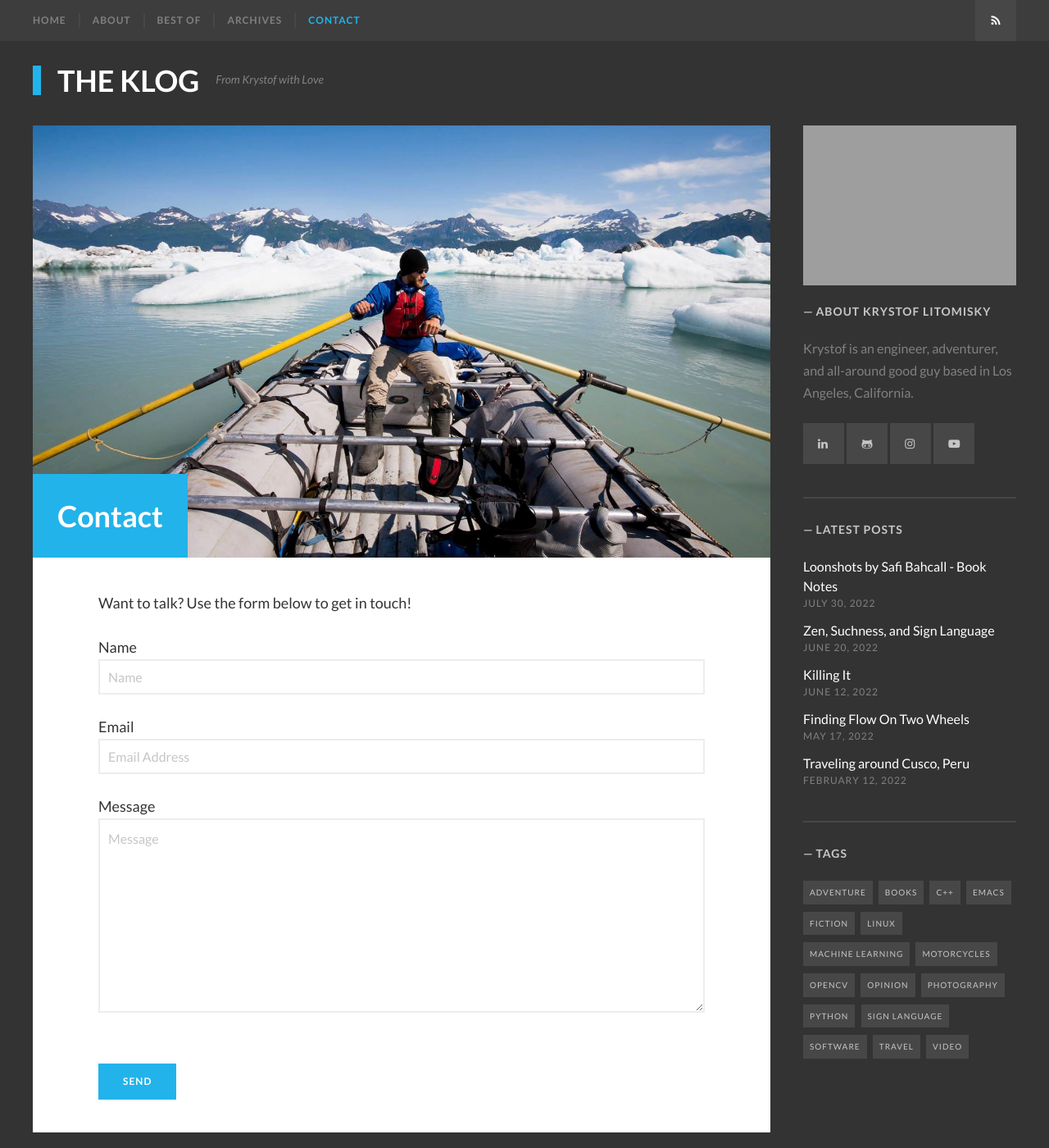
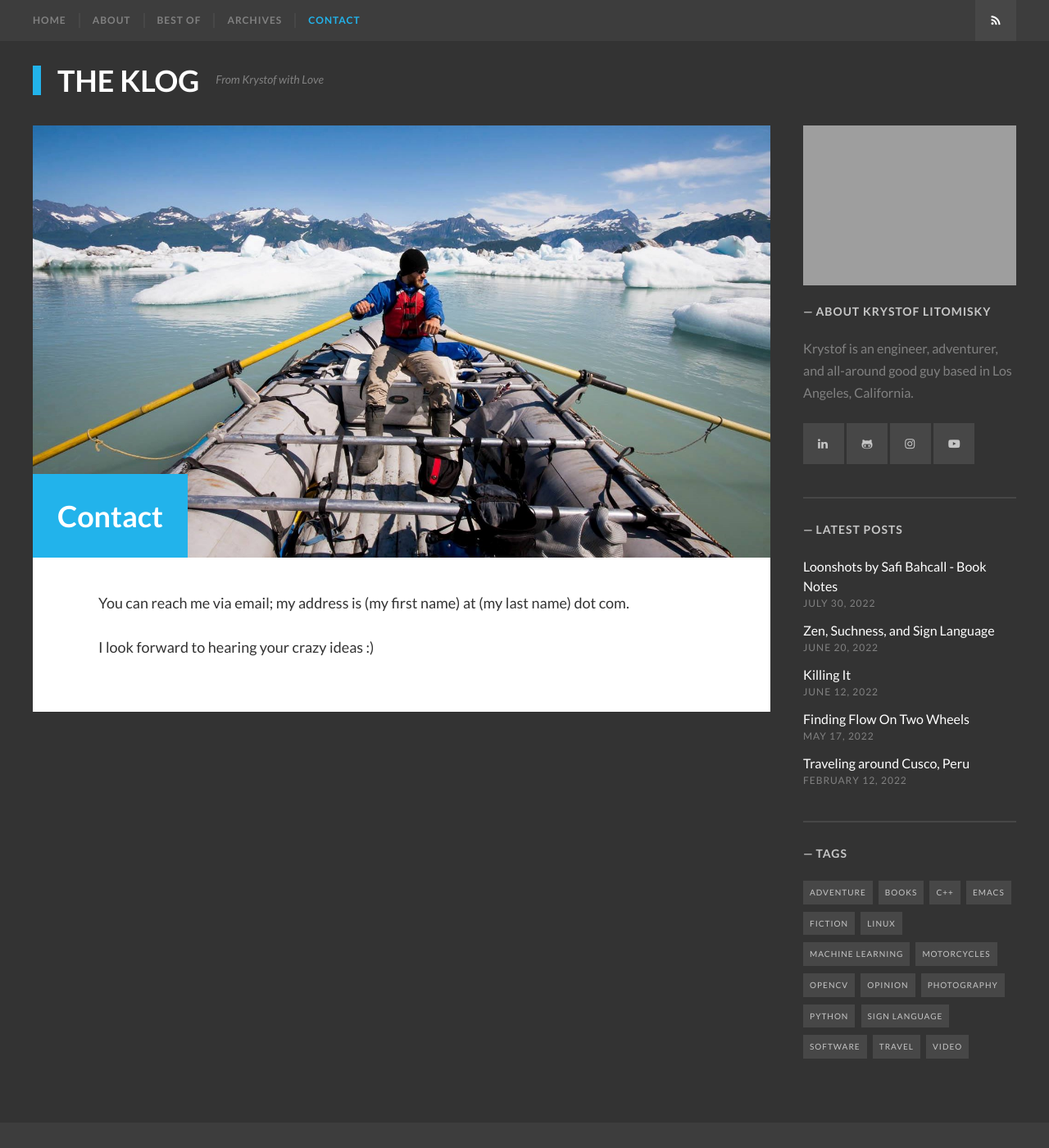
Before and after one commit to krystofl/krystofl.github.io, a Jekyll site: the page built from contact.md, in a window 1280 px wide and 1400 px high. Shown: the whole window at 82% size. Built offline with Jekyll 4.4.1, drawn with Linux system fonts in a browser that asks for light colours; some web fonts are replaced.

Commit message:
Removed contact form

```diff
--- a/contact.md
+++ b/contact.md
@@ -6,41 +6,6 @@ banner_image: about-page.jpg
 ---
 
 
-Want to talk? Use the form below to get in touch!
+You can reach me via email; my address is (my first name) at (my last name) dot com.
 
-<script src="https://www.google.com/recaptcha/api.js"></script>
-
-<form action="https://smartforms.dev/submit/5e6c2e6487741358fac95974" method="POST" UTF-8>
-
-  <div class="control-group">
-    <div class="form-group floating-label-form-group controls">
-      <label>Name</label><br />
-      <input type="text" class="form-control" placeholder="Name" id="name" name="name" required data-validation-required-message="Please enter your name."  style="width:100%">
-      <p class="help-block text-danger"></p>
-    </div>
-  </div>
-
-  <div class="control-group">
-    <div class="form-group floating-label-form-group controls">
-      <label>Email</label><br />
-      <input type="email" class="form-control" placeholder="Email Address" id="email" name="email" required data-validation-required-message="Please enter your email address." style="width:100%">
-      <p class="help-block text-danger"></p>
-    </div>
-  </div>
-
-<div class="control-group">
-    <div class="form-group floating-label-form-group controls">
-      <label>Message</label><br />
-      <textarea rows="8" class="form-control" placeholder="Message" id="message" name="message" required data-validation-required-message="Please enter a message." style="width:100%"></textarea>
-      <p class="help-block text-danger"></p>
-    </div>
-  </div>
-
-  <div class="g-recaptcha" data-sitekey="6LePLeEUAAAAAISJ5GjcmnJF70j_K8ri-xscWfqt"></div>
-  <br />
-
-  <div id="success"></div>
-  <div class="form-group">
-    <button type="submit" class="btn btn-primary" id="sendMessageButtonxxx">Send</button>
-  </div>
-</form>
+I look forward to hearing your crazy ideas :)
```
